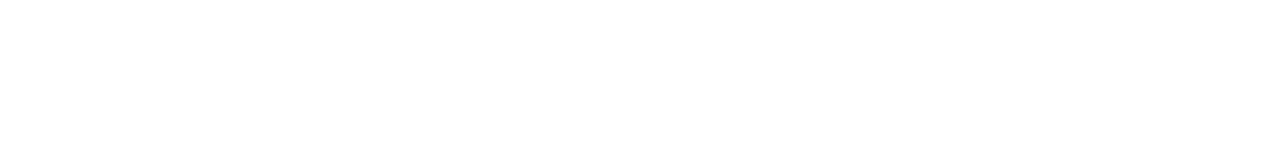
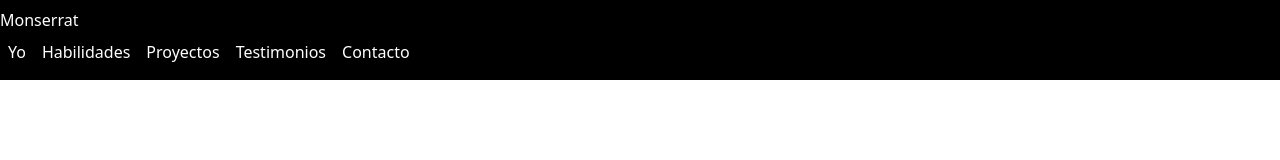
Before and after one commit to monserratvargass/Portafolio, a plain HTML site: page miPortafolio/index.html in a window 1280 px wide. Drawn offline with nearby package versions, Linux system fonts and the light colour scheme.

Commit message:
creacion de navbar

```diff
--- a/miPortafolio/index.html
+++ b/miPortafolio/index.html
@@ -8,7 +8,33 @@
     <link href="https://cdn.jsdelivr.net/npm/bootstrap@5.3.3/dist/css/bootstrap.min.css" rel="stylesheet" integrity="sha384-QWTKZyjpPEjISv5WaRU9OFeRpok6YctnYmDr5pNlyT2bRjXh0JMhjY6hW+ALEwIH" crossorigin="anonymous">
 </head>
 <body>
-    <nav></nav>
+    <nav class="navbar navbar-expand-lg bg-black text-white">
+        <div class="container>
+          <a class="navbar-brand text-white" href="#">Monserrat</a>
+          <button class="navbar-toggler" type="button" data-bs-toggle="collapse" data-bs-target="#navbarNav" aria-controls="navbarNav" aria-expanded="false" aria-label="Toggle navigation">
+            <span class="navbar-toggler-icon"></span>
+          </button>
+          <div class="collapse navbar-collapse" id="navbarNav">
+            <ul class="navbar-nav">
+              <li class="nav-item">
+                <a class="nav-link active text-white" aria-current="page" href="#">Yo</a>
+              </li>
+              <li class="nav-item">
+                <a class="nav-link text-white" href="#">Habilidades</a>
+              </li>
+              <li class="nav-item">
+                <a class="nav-link text-white" href="#">Proyectos</a>
+              </li>
+              <li class="nav-item">
+                <a class="nav-link text-white" href="#">Testimonios</a>
+              </li>
+              <li class="nav-item">
+                <a class="nav-link text-white" href="#">Contacto</a>
+              </li>
+            </ul>
+          </div>
+        </div>
+    </nav>
 
     <header></header>
 
```
